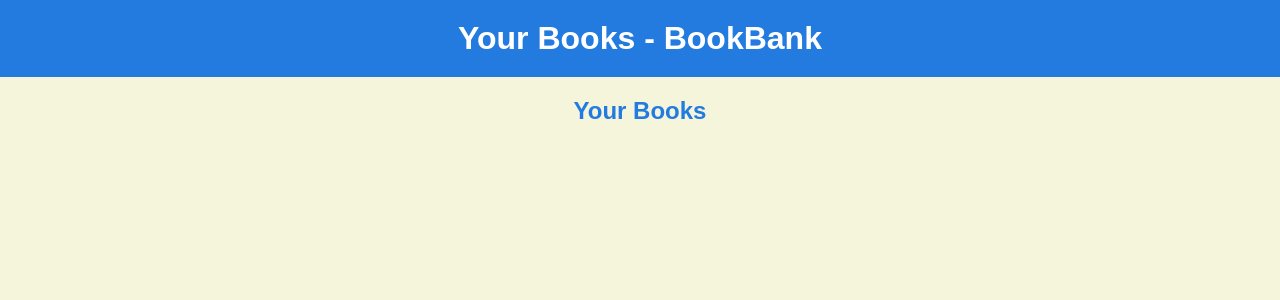
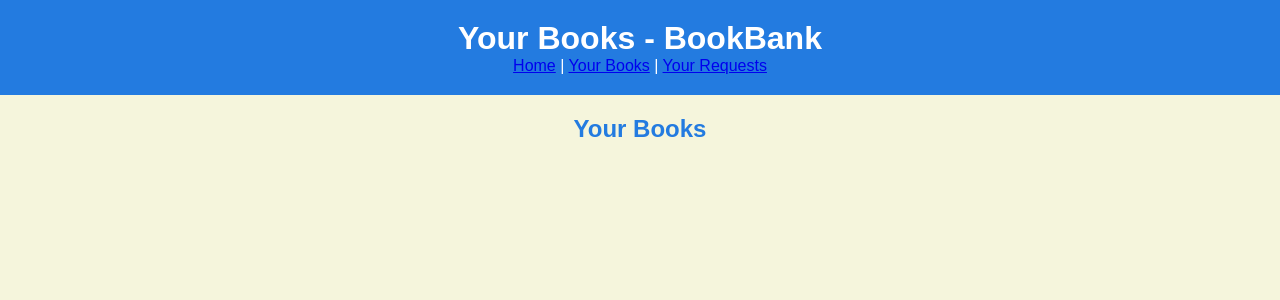
Before and after one commit to Ojasi-055/DLBCSPJWD, a Flask app: page /books in a window 1280 px wide. Shown: the top 300 px of the page. Run offline with Flask 3, Linux system fonts and the light colour scheme.

Commit message:
fixed nav bar working

```diff
--- a/templates/books.html
+++ b/templates/books.html
@@ -9,6 +9,9 @@
 <body>
     <header>
         <h1>Your Books - BookBank</h1>
+        <nav>
+            <a href="/">Home</a> | <a href="/books">Your Books</a> | <a href="/requests">Your Requests</a>
+        </nav>
     </header>
     <main>
         <section>
--- a/templates/index.html
+++ b/templates/index.html
@@ -10,7 +10,7 @@
   <header>
     <h1>BookBank: Share Your Stories</h1>
     <nav>
-      <a href="/books"></a>Your Books | <a href="/requests"></a>Your Requests
+      <a href="/">Home</a> | <a href="/books">Your Books</a> | <a href="/requests">Your Requests</a>
     </nav>
   </header>
   <main>
--- a/templates/requests.html
+++ b/templates/requests.html
@@ -9,6 +9,9 @@
 <body>
     <header>
         <h1>Your Requests - BookBank</h1>
+        <nav>
+            <a href="/">Home</a> | <a href="/books">Your Books</a> | <a href="/requests">Your Requests</a>
+        </nav>
     </header>
     <main>
         <!-- Section for the requests that the user has made -->
```
